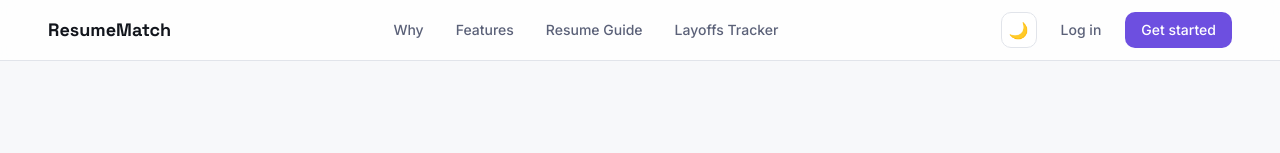
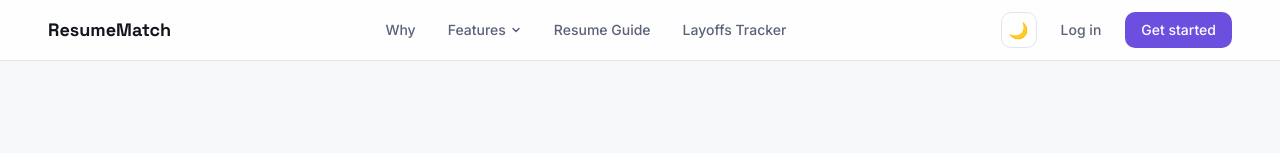
Before and after one commit to AADARSHRAY21/resume-matcher-frontend, a React (Vite) app: page /resume-guide in a window 1280 px wide. Shown: the top 153 px of the page. Built offline with nearby package versions, Linux system fonts and the light colour scheme.

Commit message:
feat(landing): add nav menu data and NavDropdown component

```diff
--- a/src/components/landing/LandingNav.jsx
+++ b/src/components/landing/LandingNav.jsx
@@ -1,5 +1,6 @@
 import { Link } from "react-router-dom";
 import ThemeToggle from "../ThemeToggle";
+import NavDropdown from "./NavDropdown";
 
 export default function LandingNav() {
   return (
@@ -15,12 +16,9 @@ export default function LandingNav() {
         >
           Why
         </a>
-        <a
-          href="/#features"
-          className="px-3 py-2 rounded-md text-sm font-medium text-text-muted hover:text-text transition-colors"
-        >
-          Features
-        </a>
+        <NavDropdown label="Features">
+  <div className="p-6 text-text">Panel works</div>
+</NavDropdown>
         <Link
           to="/resume-guide"
           className="px-3 py-2 rounded-md text-sm font-medium text-text-muted hover:text-text transition-colors"
--- /dev/null
+++ b/src/components/landing/NavDropdown.jsx
@@ -0,0 +1,94 @@
+import { useState, useRef, useEffect } from "react";
+import { useLocation } from "react-router-dom";
+import { AnimatePresence, motion } from "framer-motion";
+
+export default function NavDropdown({ label, width = 860, children }) {
+  const [open, setOpen] = useState(false);
+  const wrapRef = useRef(null);
+  const timer = useRef(null);
+  const { pathname } = useLocation();
+
+  const show = () => {
+    clearTimeout(timer.current);
+    setOpen(true);
+  };
+  const hide = () => {
+    clearTimeout(timer.current);
+    timer.current = setTimeout(() => setOpen(false), 120);
+  };
+  const close = () => setOpen(false);
+
+  // close on route change
+  useEffect(() => {
+    setOpen(false);
+  }, [pathname]);
+
+  // close on Esc / click outside
+  useEffect(() => {
+    if (!open) return;
+    const onKey = (e) => e.key === "Escape" && setOpen(false);
+    const onDown = (e) => {
+      if (wrapRef.current && !wrapRef.current.contains(e.target)) setOpen(false);
+    };
+    document.addEventListener("keydown", onKey);
+    document.addEventListener("mousedown", onDown);
+    return () => {
+      document.removeEventListener("keydown", onKey);
+      document.removeEventListener("mousedown", onDown);
+    };
+  }, [open]);
+
+  // clear pending timer on unmount
+  useEffect(() => () => clearTimeout(timer.current), []);
+
+  return (
+    // NOTE: no "relative" here, so the panel positions against the fixed <nav>
+    <div ref={wrapRef} onMouseEnter={show} onMouseLeave={hide}>
+      <button
+        type="button"
+        aria-haspopup="true"
+        aria-expanded={open}
+        onClick={show}
+        className={`flex items-center gap-1 px-3 py-2 rounded-md text-sm font-medium transition-colors cursor-pointer ${
+          open
+            ? "text-text bg-panel-hover"
+            : "text-text-muted hover:text-text"
+        }`}
+      >
+        {label}
+        <svg
+          width="12"
+          height="12"
+          viewBox="0 0 12 12"
+          fill="none"
+          className={`transition-transform duration-200 ${open ? "rotate-180" : ""}`}
+        >
+          <path
+            d="M3 4.5L6 7.5L9 4.5"
+            stroke="currentColor"
+            strokeWidth="1.5"
+            strokeLinecap="round"
+            strokeLinejoin="round"
+          />
+        </svg>
+      </button>
+
+      <AnimatePresence>
+        {open && (
+          <motion.div
+            initial={{ opacity: 0, y: -8, x: "-50%" }}
+            animate={{ opacity: 1, y: 0, x: "-50%" }}
+            exit={{ opacity: 0, y: -8, x: "-50%" }}
+            transition={{ duration: 0.15, ease: "easeOut" }}
+            style={{ width: `min(${width}px, calc(100vw - 3rem))` }}
+            className="absolute left-1/2 top-full pt-2"
+          >
+            <div className="rounded-2xl border border-line bg-panel shadow-xl p-3">
+              {typeof children === "function" ? children(close) : children}
+            </div>
+          </motion.div>
+        )}
+      </AnimatePresence>
+    </div>
+  );
+}
--- /dev/null
+++ b/src/components/landing/navMenus.js
@@ -0,0 +1,79 @@
+// Content for the landing nav mega menus.
+// `soon: true` = feature not built yet (shows a "Soon" badge, not clickable).
+
+export const featureMenu = [
+  {
+    id: "keyword-scanner",
+    icon: "🔍",
+    title: "AI Keyword Scanner",
+    desc: "See the exact keywords a job posting is scanning for.",
+    to: "/match",
+  },
+  {
+    id: "ai-match",
+    icon: "🧠",
+    title: "AI Match Analysis",
+    desc: "Semantic score with strengths and gaps, powered by Gemini.",
+    to: "/match",
+  },
+  {
+    id: "resume-parser",
+    icon: "📄",
+    title: "Resume Parser",
+    desc: "Upload a PDF and see exactly what a parser reads.",
+    to: "/resume-upload",
+  },
+  {
+    id: "tailored-pdf",
+    icon: "✨",
+    title: "Tailored Resume PDF",
+    desc: "Tailor your resume to a posting in one click.",
+    to: "/match",
+    soon: true,
+  },
+  {
+    id: "ats-checker",
+    icon: "✅",
+    title: "ATS Resume Checker",
+    desc: "Catch the formatting issues that break resume parsers.",
+    to: "/match",
+    soon: true,
+  },
+  {
+    id: "bullet-generator",
+    icon: "📝",
+    title: "AI Bullet Point Generator",
+    desc: "Turn missing keywords into achievement bullets.",
+    to: "/match",
+    soon: true,
+  },
+];
+
+export const guideMenu = {
+  byBackground: [
+    {
+      id: "student",
+      icon: "🎓",
+      title: "Student Resume",
+      desc: "Stand out with little or no work history",
+    },
+    {
+      id: "career-change",
+      icon: "🧭",
+      title: "Career Change Resume",
+      desc: "Lead with the skills that transfer",
+    },
+    {
+      id: "fresher",
+      icon: "🚀",
+      title: "Fresher Resume",
+      desc: "Projects and skills over experience",
+    },
+  ],
+  more: [
+    { id: "engineering", icon: "⚙️", title: "Engineering Resume" },
+    { id: "nursing", icon: "🩺", title: "Nursing Resume" },
+    { id: "teacher", icon: "🍎", title: "Teacher Resume" },
+    { id: "executive", icon: "📈", title: "Executive Resume" },
+  ],
+};
```
